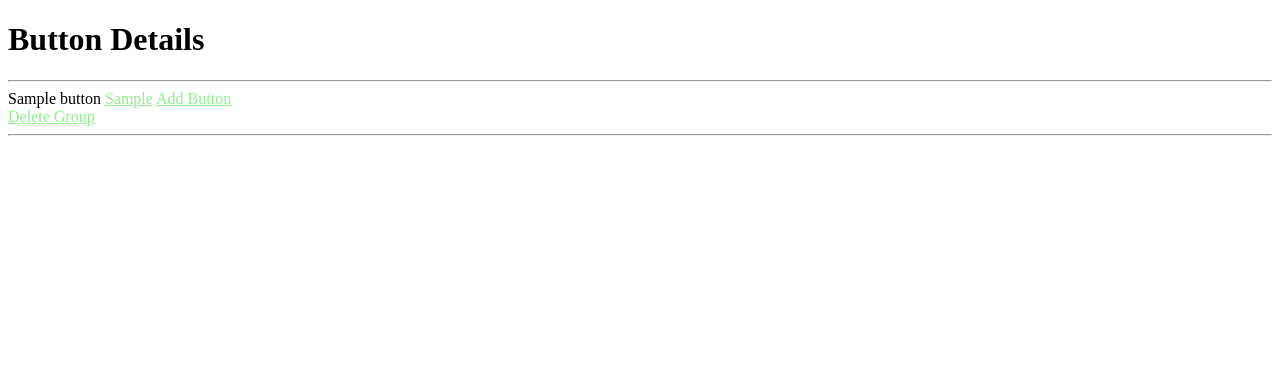
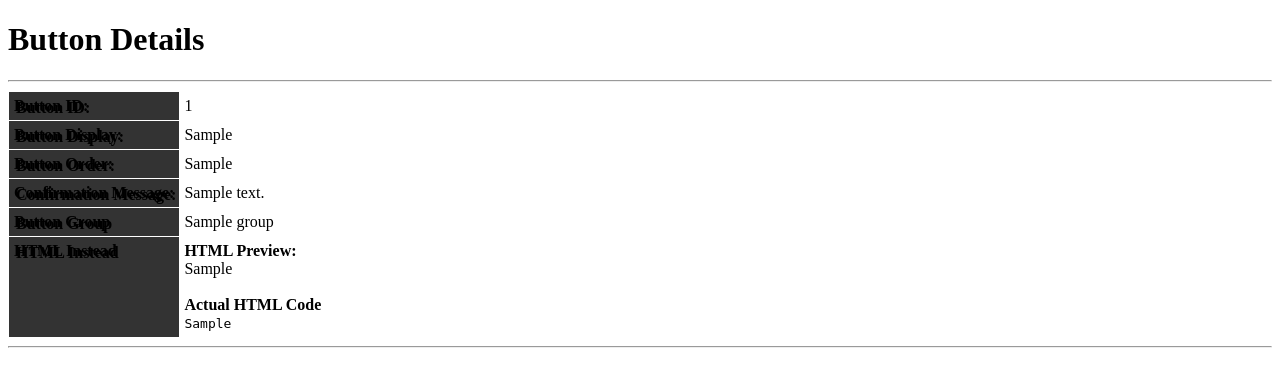
Before and after one commit to djsanderson1/phoneWitness, a PHP site: page /button_details.php?button_id=1 in a window 1280 px wide. Shown: the part 54-441 px from the top of the page. Run offline with PHP 8.4, Linux system fonts and the light colour scheme; the visitor is signed in with stand-in values (Sample User, id 1); tables that the repository leaves empty or names only in its code hold one stand-in row (values such as "Sample post").

Commit message:
Almost Finished Button Details
Button details page now is displaying the overall details of the button. Really all I need to do now is to create the edit and delete links and create those pages and this will be done.

```diff
--- a/button_details.php
+++ b/button_details.php
@@ -3,6 +3,24 @@
   <head>
     <title>Button Details</title>
     <?php include 'style.php'; ?>
+    <style>
+    td:nth-child(1) {
+      font-weight: bold;
+      background-color: #333;
+      vertical-align: top;
+      text-shadow: 2px 2px #000;
+    }
+    td:nth-chile(2) {
+      vertical-align: top;
+    }
+    td {
+      border-top: 1px solid white;
+      padding: 5px;
+    }
+    table {
+      border-spacing: 0px;
+    }
+    </style>
   </head>
   <body>
     <?php include 'navbar.php'; ?>
@@ -10,45 +28,60 @@
 
     <hr />
 
-
+<table>
         <?php
+        require_once('displayHelper.php');
         if(is_numeric($_GET['button_id'])) {
           $button_id = $_GET['button_id'];
         } else {
           $button_id = 0;
         }
         require_once('mysqlConnect.php');
-        $res=$con->query("
+        $sql_button_details = "
          SELECT *
          FROM buttons
-         WHERE button_id = " . $button_id);
+         LEFT JOIN button_groups USING(button_group_id)
+         WHERE button_id = " . $button_id . " ORDER BY button_order ASC, button_display ASC";
+        // exit($sql_button_details);
+        $res=$con->query($sql_button_details);
         while ($row = $res->fetch_assoc()) {
-          $inner=$con->query("
-            SELECT *
-            FROM buttons WHERE button_group_id = " . $row['button_group_id'] . "
-          ");
-          $buttons = '';
-          while ($innerRow = $inner->fetch_assoc()) {
-            if($buttons === '') {
-              $buttons .= '<a href="button_details.php?button_id=' . $innerRow['button_id'] . '">' . $innerRow['button_display'] . '</a>';
-            }
-            else {
-              $buttons .= ', <a href="button_details.php?button_id=' . $innerRow['button_id'] . '">' . $innerRow['button_display'] . '</a>';
-            }
-          }
-          echo '
-            <tr>
-              <td>' . $row['button_group_name'] . '</td>
-              <td>' . $buttons . '</td>
-              <td>
-                <a href="add_button.php?button_group_id=' . $row['button_group_id'] . '">Add Button</a><br>
-                <a href="delete_button_group.php?button_group_id=' . $row['button_group_id'] . '" onclick="return confirm(\'Are you sure you want to delete this button group?\');">Delete Group</a>
-              </td>
-            </tr>
-          ';
+          $qry_button_id = $row['button_id'];
+          $qry_button_display = $row['button_display'];
+          $qry_button_order = $row['button_order'];
+          $qry_confirm_message = $row['confirm_message'];
+          $qry_button_group_name = $row['button_group_name'];
+          $qry_html_instead = $row['html_instead'];
+          echo '<tr>
+            <td>Button ID:</td>
+            <td>' . $qry_button_id . '</td>
+          </tr>
+          <tr>
+            <td>Button Display:</td>
+            <td>' . $qry_button_display . '</td>
+          </tr>
+          <tr>
+            <td>Button Order:</td>
+            <td>' . $qry_button_order . '</td>
+          </tr>
+          <tr>
+            <td>Confirmation Message:</td>
+            <td>' . $qry_confirm_message . '</td>
+          </tr>
+          <tr>
+            <td>Button Group</td>
+            <td>' . $qry_button_group_name . '</td>
+          </tr>
+          <tr>
+            <td>HTML Instead</td>
+            <td><strong>HTML Preview:</strong><br>
+              ' . html2specialchars($qry_html_instead) . '
+              <br><br><strong>Actual HTML Code</strong><br>
+              <code>' . $qry_html_instead . '</code>
+            </td>
+          </tr>';
         }
         ?>
-
+</table>
       </table>
       <hr />
   </body>
```
